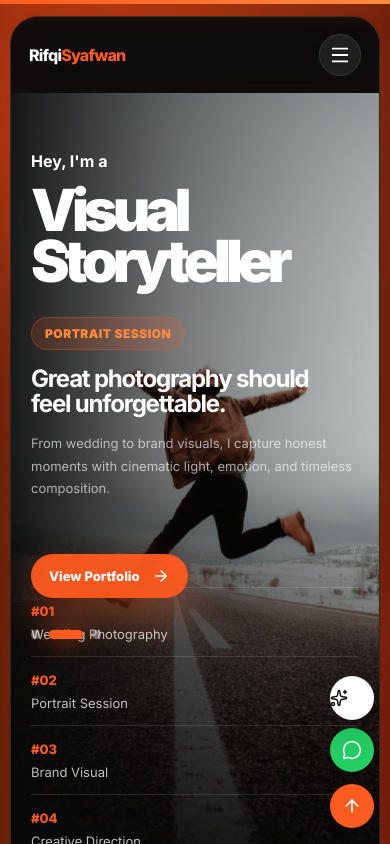
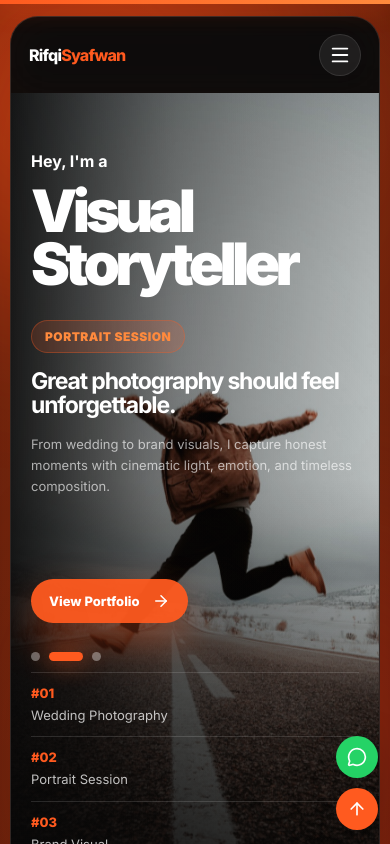
Before and after one commit to fzmndr/rifqi-syafwan-photography, a React (Vite) app: page / in a window 390 px wide. Shown: the top 844 px of the page. Built offline with nearby package versions, Linux system fonts and the light colour scheme.

Commit message:
update website

```diff
--- a/src/index.css
+++ b/src/index.css
@@ -3084,3 +3084,88 @@ img {
     display: none;
   }
 }
+/* =========================================================
+   HERO MOBILE FINAL FIX
+   ========================================================= */
+
+@media (max-width: 768px) {
+  .hero {
+    min-height: 860px;
+    padding: 58px 20px 34px;
+  }
+
+  .hero h1 {
+    font-size: clamp(50px, 15vw, 68px);
+    line-height: 0.9;
+    letter-spacing: -0.08em;
+  }
+
+  .hero-right h2 {
+    font-size: 23px;
+    line-height: 1.05;
+  }
+
+  .hero-right p {
+    font-size: 13px;
+    line-height: 1.65;
+  }
+
+  .floating-cta {
+    left: 20px;
+    bottom: 330px;
+    padding: 13px 18px;
+  }
+
+  .hero-slider-dots {
+    left: 20px;
+    right: auto;
+    bottom: 292px;
+  }
+
+  .hero-bottom {
+    left: 20px;
+    right: 20px;
+    bottom: 36px;
+    grid-template-columns: 1fr;
+    gap: 12px;
+  }
+
+  .hero-bottom div {
+    padding-top: 12px;
+    border-top: 1px solid rgba(255, 255, 255, 0.13);
+  }
+
+  .hero-bottom span {
+    display: block;
+    margin-bottom: 5px;
+    font-size: 13px;
+  }
+
+  .hero-bottom p {
+    margin-top: 0;
+    font-size: 13px;
+    line-height: 1.4;
+  }
+
+  /* Biar tidak mengganggu tampilan hero mobile */
+  .theme-toggle {
+    display: none;
+  }
+
+  .floating-buttons {
+    right: 12px;
+    bottom: 14px;
+    gap: 10px;
+  }
+
+  .floating-buttons a,
+  .floating-buttons button {
+    width: 42px;
+    height: 42px;
+  }
+
+  /* Tombol back to top tidak terlalu penting di tampilan awal mobile */
+  .float-top {
+    display: none;
+  }
+}
```
